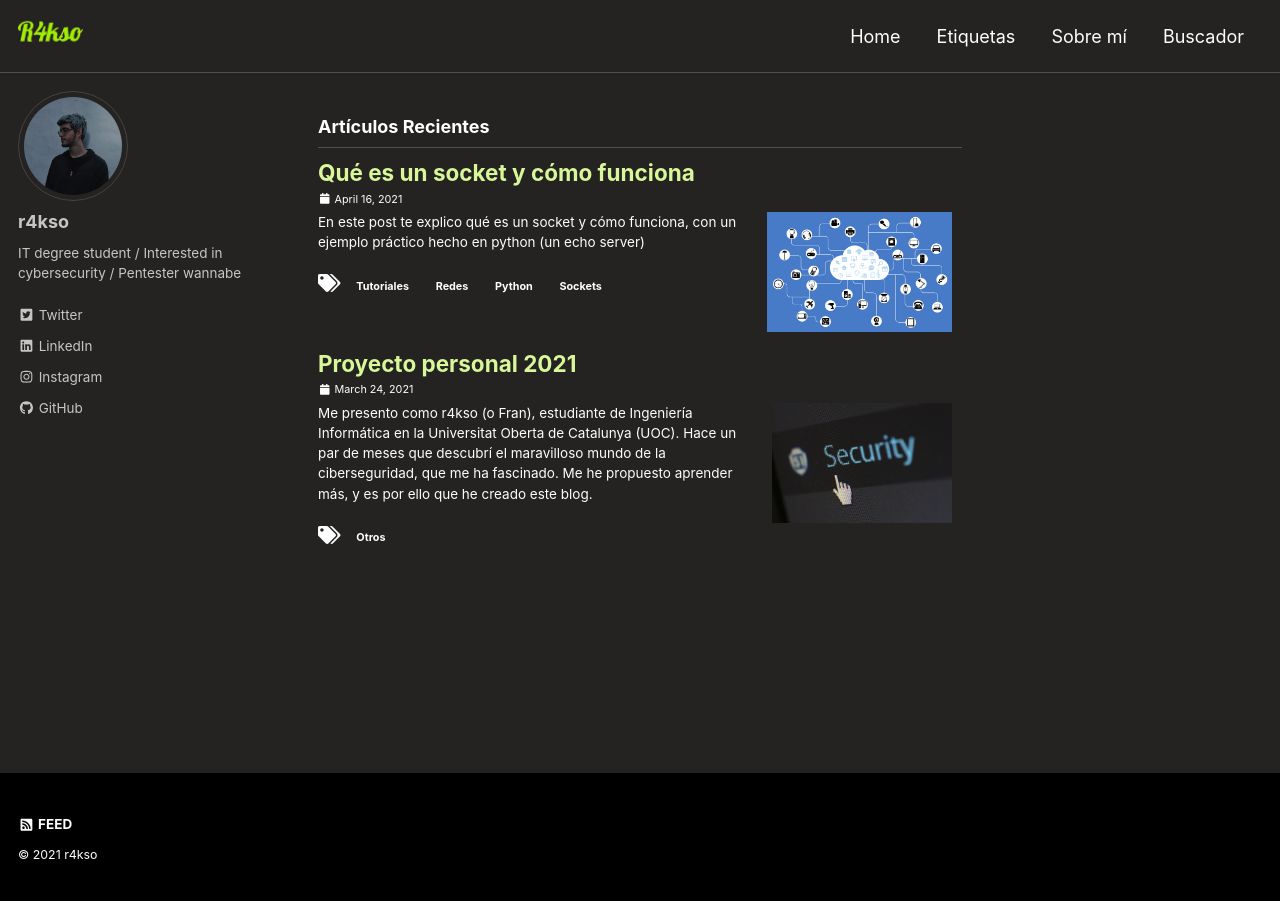
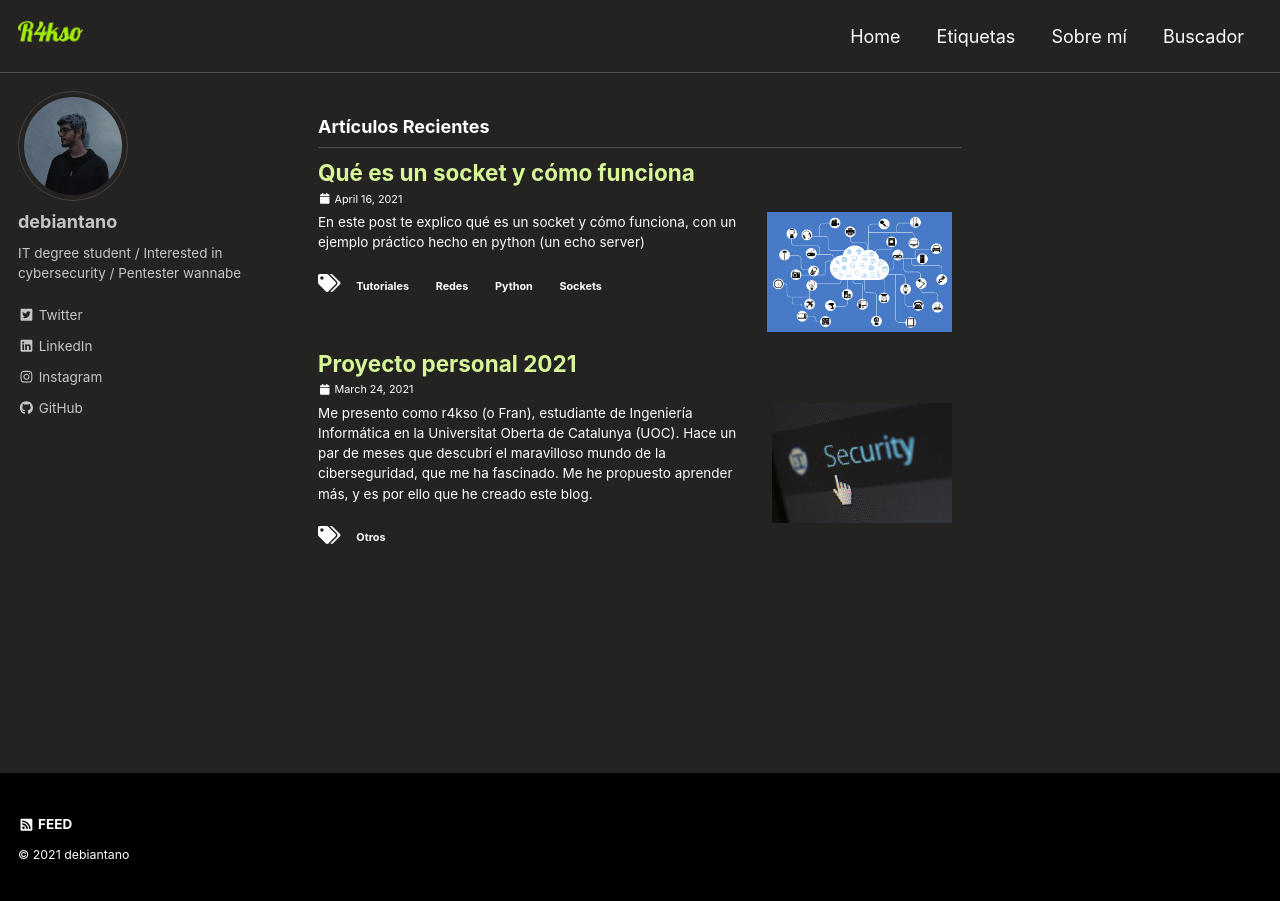
Before and after one commit to debiantano/debiantano.github.io, a Jekyll site: the page built from index.html, in a window 1280 px wide. Built offline with Jekyll 4.4.1, drawn with Linux system fonts in a browser that asks for light colours; cached includes are drawn as plain includes; a script that is not in the unit is left out; the list of posts is cut into pages by our own code.

Commit message:
Update _config.yml

```diff
--- a/_config.yml
+++ b/_config.yml
@@ -16,13 +16,13 @@
 
 # Site Settings
 locale                   : "es-ES"
-title                    : "r4kso | Blog de ciberseguridad"
+title                    : "debiantano | Blog de ciberseguridad"
 title_separator          : "-"
-name                     : "r4kso"
-description              : "Blog personal sobre ciberseguridad y otros"
+name                     : "debiantano"
+description              : "Blog en seguridad ofensiva"
 url                      : "https://r4kso.github.io" # the base hostname & protocol for your site e.g. "https://mmistakes.github.io"
 baseurl                  : # the subpath of your site, e.g. "/blog"
-repository               : "r4kso/r4kso.github.io" # GitHub username/repo-name e.g. "mmistakes/minimal-mistakes"
+repository               : "debiantano/debiantano.github.io" # GitHub username/repo-name e.g. "mmistakes/minimal-mistakes"
 logo                     : "/assets/images/masthead.png"
 teaser                   : # path of fallback teaser image, e.g. "/assets/images/500x300.png"
 breadcrumbs              : true # true, false (default)
@@ -101,7 +101,7 @@
 
 # Site Author
 author:
-  name             : "r4kso"
+  name             : "debiantano"
   avatar           : "/assets/images/profilepic.jpg"
   bio              : "IT degree student / Interested in cybersecurity / Pentester wannabe"
   uri              :
```
